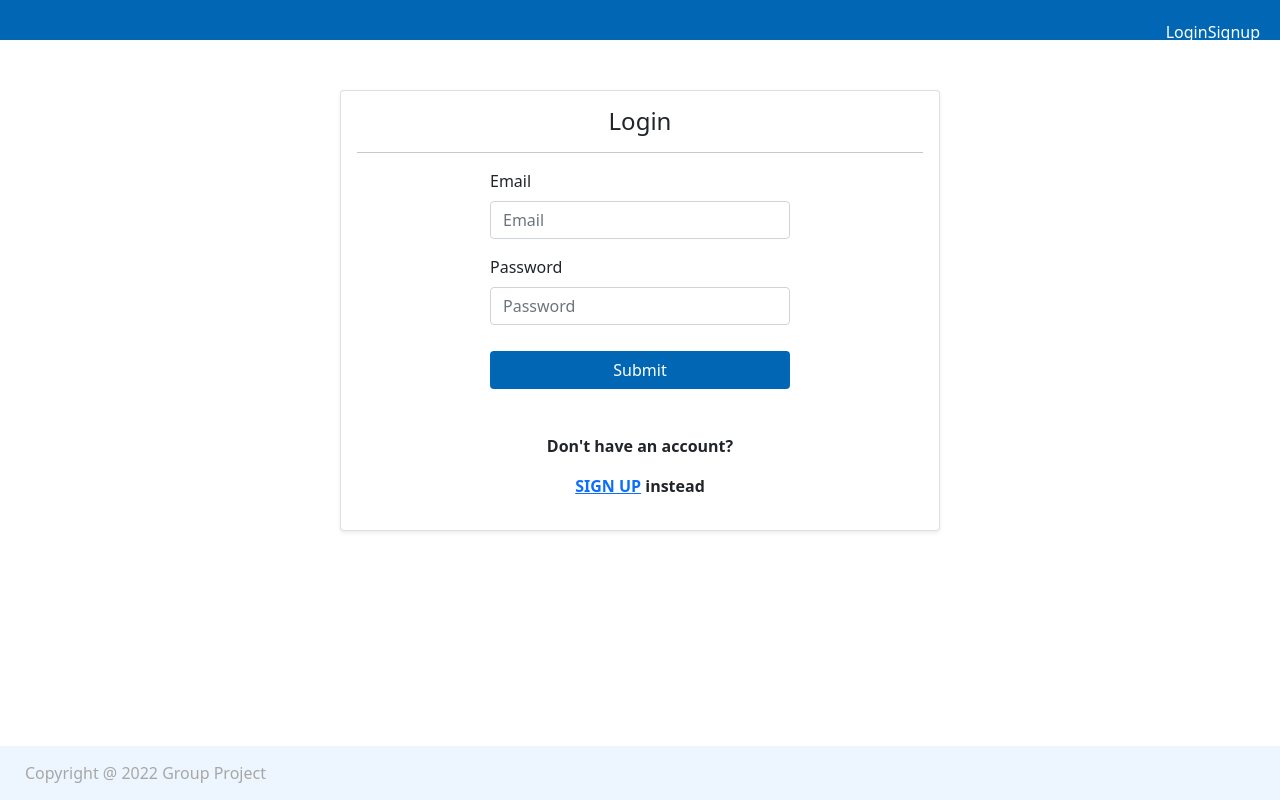
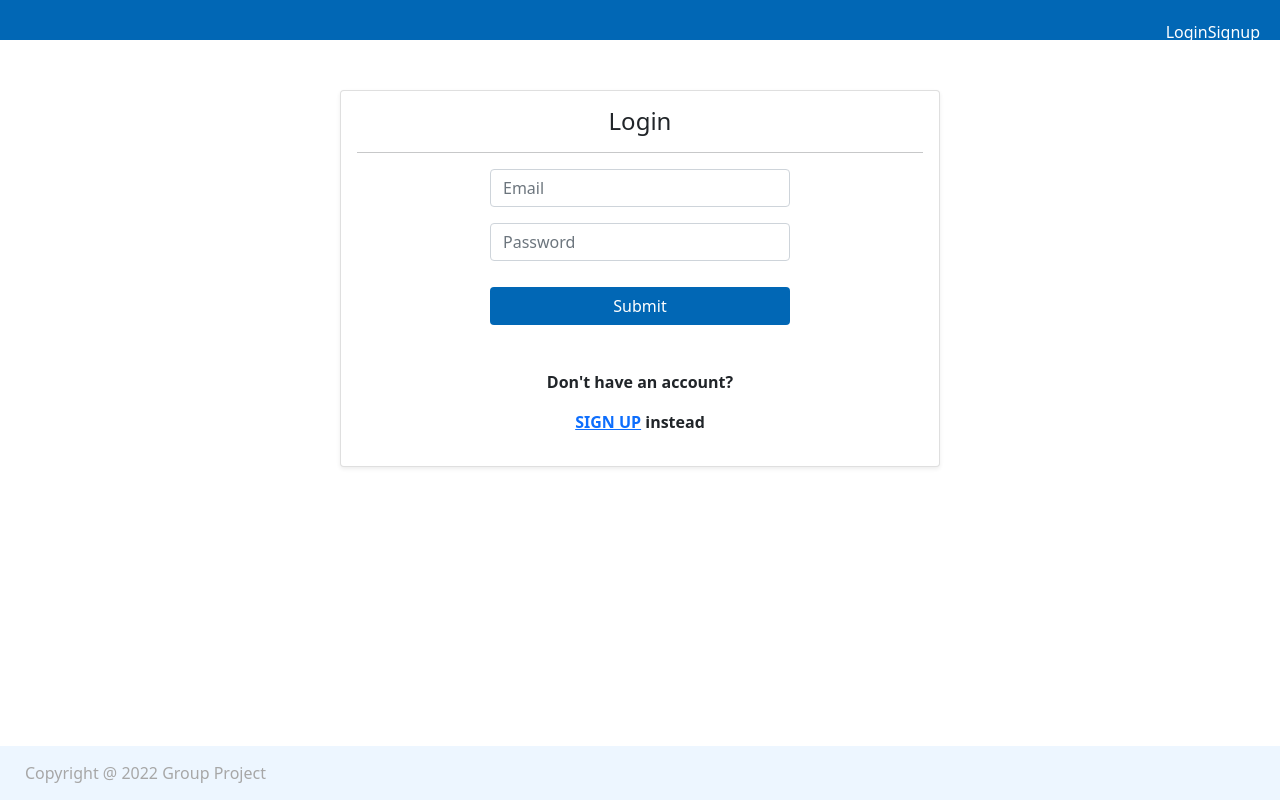
Before and after one commit to conleyannmarie/health-app, a React (Create React App) app in the folder client/: page /login in a window 1280 px wide. Built offline with nearby package versions, Linux system fonts and the light colour scheme.

Commit message:
Adjusted Login Screen to declutter <labels>

```diff
--- a/client/src/pages/Login.js
+++ b/client/src/pages/Login.js
@@ -1,5 +1,4 @@
 import React, { useState } from 'react';
-//import { useMutation } from '@apollo/react-hooks';
 import { useMutation } from '@apollo/client';
 import { LOGIN_USER } from '../utils/mutations';
 import { Link } from 'react-router-dom';
@@ -7,10 +6,8 @@ import { Link } from 'react-router-dom';
 import Auth from '../utils/auth';
 
 const Login = (props) => {
-   console.log('file: Login.js ~ line 9 ~ props', props);
    // Form state
    const [formState, setFormState] = useState({ email: '', password: '' });
-   console.log('file: Login.js ~ line 12 ~ formState', formState);
 
    // Login mutation
    const [login, { error }] = useMutation(LOGIN_USER);
@@ -19,16 +16,12 @@ const Login = (props) => {
    const formChange = (event) => {
       // Deconstruct the name and value from the target field
       const { name, value } = event.target;
-      console.log('file: Login.js ~ line 21 ~ event.target', event.target);
-      console.log('file: Login.js ~ line 22 ~ name', name);
-      console.log('file: Login.js ~ line 23 ~ value', value);
 
       // Set the form's state with the new values
       setFormState({
          ...formState,
          [name]: value,
       });
-      console.log('file: Login.js ~ line 30 ~ formState', formState);
    };
 
    // Handle login form submit
@@ -51,7 +44,6 @@ const Login = (props) => {
          password: '',
       });
    };
-   console.log('just before login return JSX');
    return (
       <div className='card login-signup-card shadow-sm'>
          <div className='card-body'>
@@ -61,7 +53,7 @@ const Login = (props) => {
             <form onSubmit={handleFormSubmit} className='login-form'>
                <div className='row'>
                   <div className='col-12 mb-3'>
-                     <label className='form-label'>Email</label>
+                     {/* <label className='form-label'>Email</label> */}
                      <input
                         className='form-control'
                         placeholder='Email'
@@ -75,7 +67,7 @@ const Login = (props) => {
                </div>
                <div className='row'>
                   <div className='col-12 mb-3'>
-                     <label className='form-label'>Password</label>
+                     {/* <label className='form-label'>Password</label> */}
                      <input
                         className='form-control'
                         placeholder='Password'
```
